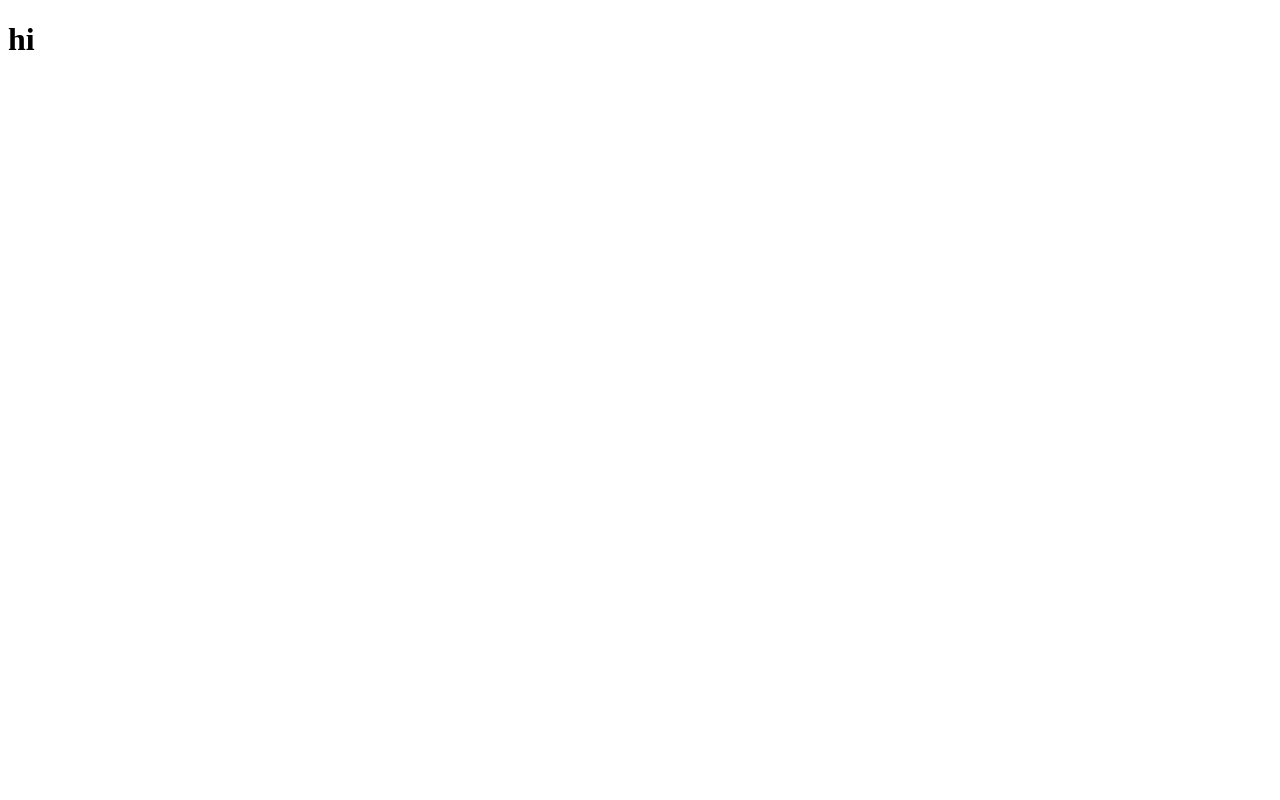
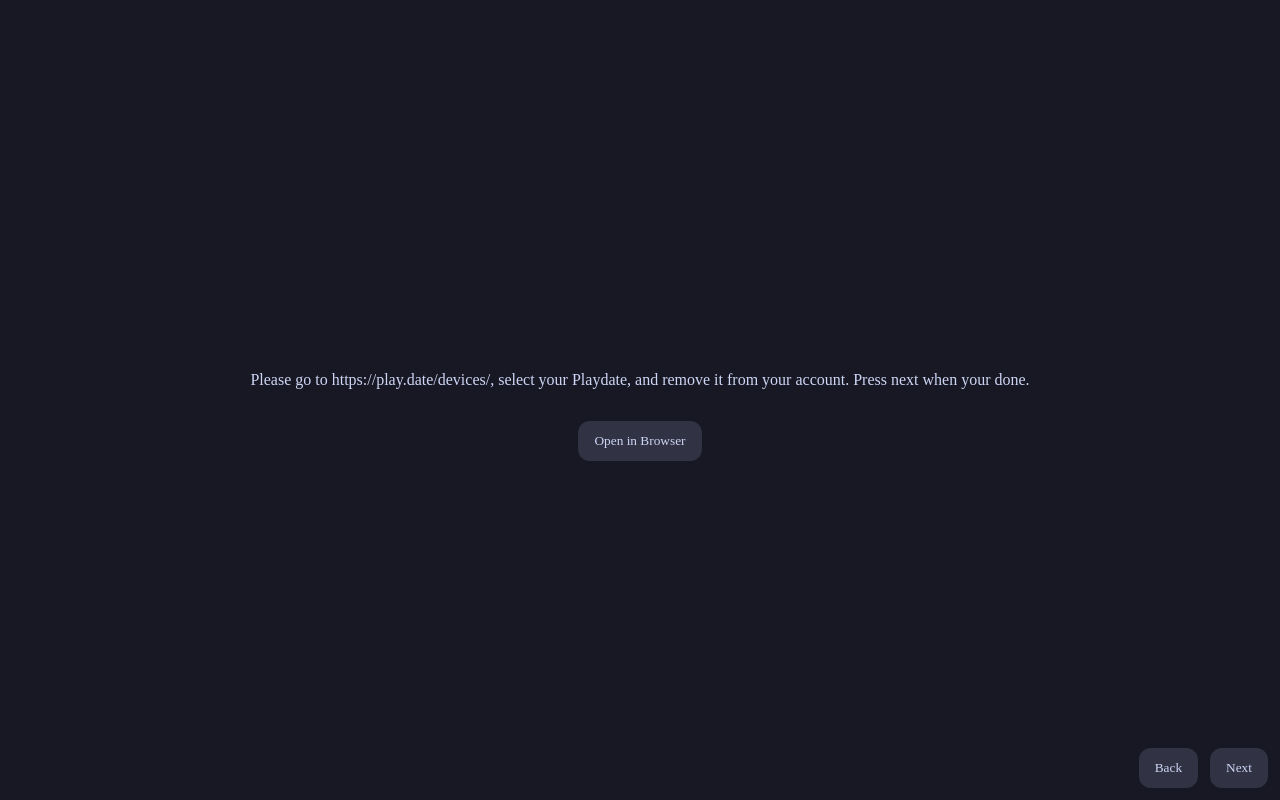
Before and after one commit to CrossScarDev/yapOS, a Vue app in the folder installer/frontend/: page / in a window 1280 px wide. Built offline with nearby package versions, Linux system fonts and the light colour scheme.

Commit message:
add basic step system to installer

```diff
--- a/installer/frontend/package.json
+++ b/installer/frontend/package.json
@@ -9,13 +9,14 @@
     "preview": "vite preview"
   },
   "dependencies": {
+    "@fontsource-variable/nunito": "^5.2.5",
     "vue": "^3.2.37"
   },
   "devDependencies": {
+    "@babel/types": "^7.18.10",
     "@vitejs/plugin-vue": "^3.0.3",
     "typescript": "^4.6.4",
     "vite": "^3.0.7",
-    "vue-tsc": "^1.8.27",
-    "@babel/types": "^7.18.10"
+    "vue-tsc": "^1.8.27"
   }
 }
--- a/installer/frontend/src/App.vue
+++ b/installer/frontend/src/App.vue
@@ -1,6 +1,58 @@
 <script lang="ts" setup>
-
+import { step, downloadSteps, installSteps } from './steps';
+import DownloadSteps from './components/DownloadSteps.vue';
 </script>
 <template>
-  <h1>hi</h1>
+  <DownloadSteps />
+  <div class="controls">
+    <button @click="step--">Back</button>
+    <button @click="step++">Next</button>
+  </div>
 </template>
+<style>
+*,
+*::after,
+*::before,
+*::placeholder {
+  margin: 0;
+  color: #cdd6f4;
+  box-sizing: border-box;
+  text-align: center;
+  font-family: 'Nunito Variable';
+}
+
+#app {
+  background: #181825;
+  display: flex;
+  align-items: center;
+  justify-content: center;
+  height: 100vh;
+  padding: 2rem 2rem 0 2rem;
+  gap: 2rem;
+  flex-direction: column;
+  width: 100vw;
+}
+
+button,
+input {
+  background: #313244;
+  border: none;
+  padding: 0.75rem 1rem 0.75rem 1rem;
+  border-radius: 0.75rem;
+  outline: none;
+
+  &:hover {
+    background: #45475a;
+  }
+}
+
+.controls {
+  display: flex;
+  width: 100vw;
+  position: absolute;
+  bottom: 0;
+  padding: 0.75rem;
+  justify-content: right;
+  gap: 0.75rem;
+}
+</style>
--- /dev/null
+++ b/installer/frontend/src/components/DownloadSteps.vue
@@ -0,0 +1,26 @@
+<script setup lang="ts">
+import { step } from '../steps';
+import { BrowserOpenURL } from '../../wailsjs/runtime/runtime';
+import { ref, watch } from 'vue';
+
+const serialNumber = ref('PDU1-Y');
+
+watch(step, (_newStep, oldStep) => {
+  if (oldStep === 2 && !/^PDU1-Y[0-9]{6}$/g.test(serialNumber.value)) step.value--;
+});
+</script>
+<template>
+  <template v-if="step === 1">
+    <p>
+      Please go to https://play.date/devices/, select your Playdate, and remove it from your account. Press next when
+      your done.
+    </p>
+    <button @click="BrowserOpenURL('https://play.date/devices/')">Open in Browser</button>
+  </template>
+  <template v-else-if="step === 2">
+    <p>
+      Please input your Playdate's serial number.
+    </p>
+    <input v-model="serialNumber" placeholder="PDU1-Y" />
+  </template>
+</template>
--- /dev/null
+++ b/installer/frontend/src/components/InstallSteps.vue
@@ -0,0 +1,4 @@
+<script setup lang="ts">
+
+</script>
+<template></template>
--- /dev/null
+++ b/installer/frontend/src/steps.ts
@@ -0,0 +1,6 @@
+import { ref } from 'vue';
+
+export const step = ref(1);
+
+export const downloadSteps = 2
+export const installSteps = 0
```
Also changed, not shown: installer/frontend/src/main.ts (+4 -3 lines), 2 other files (tests, documents, lock files or other folders).
